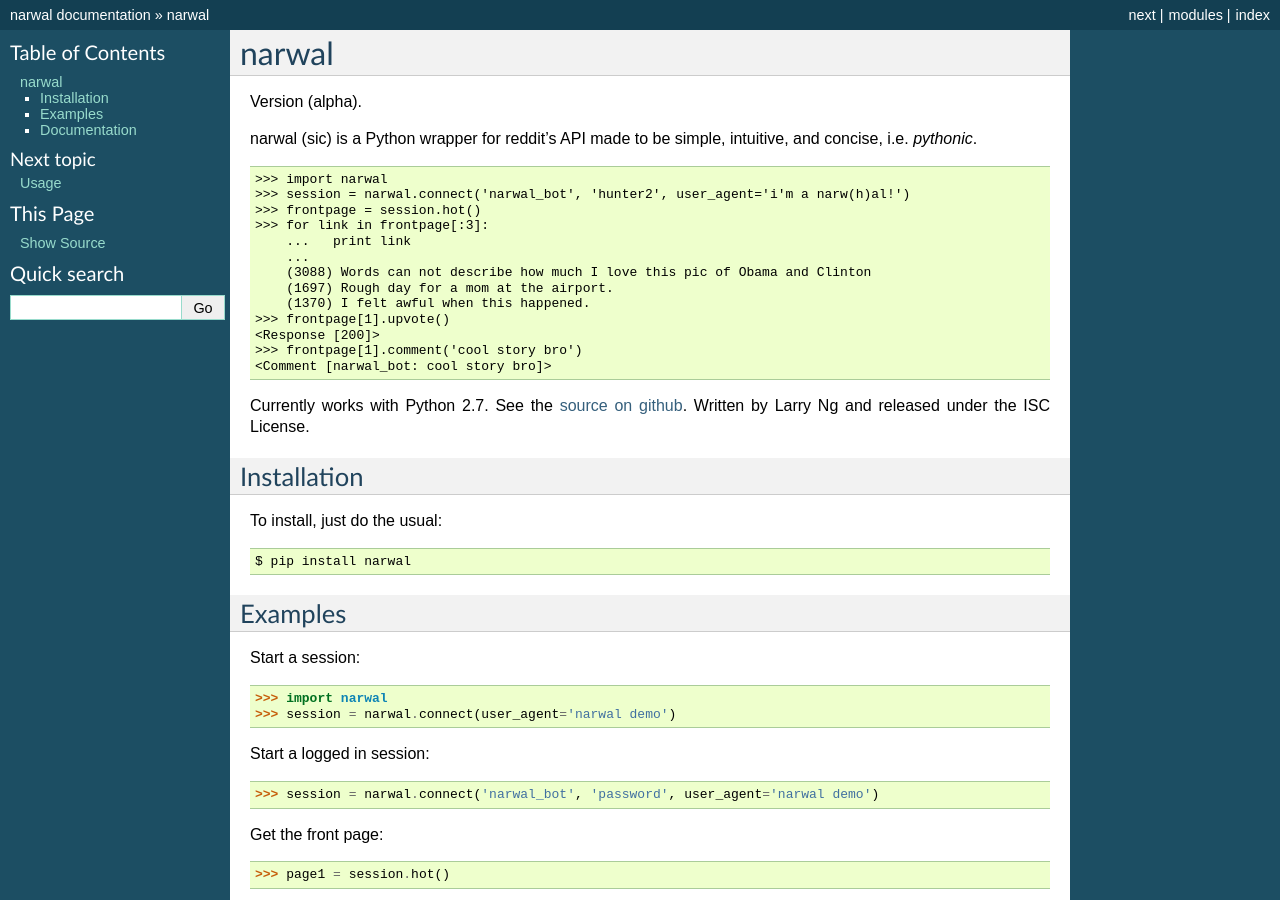
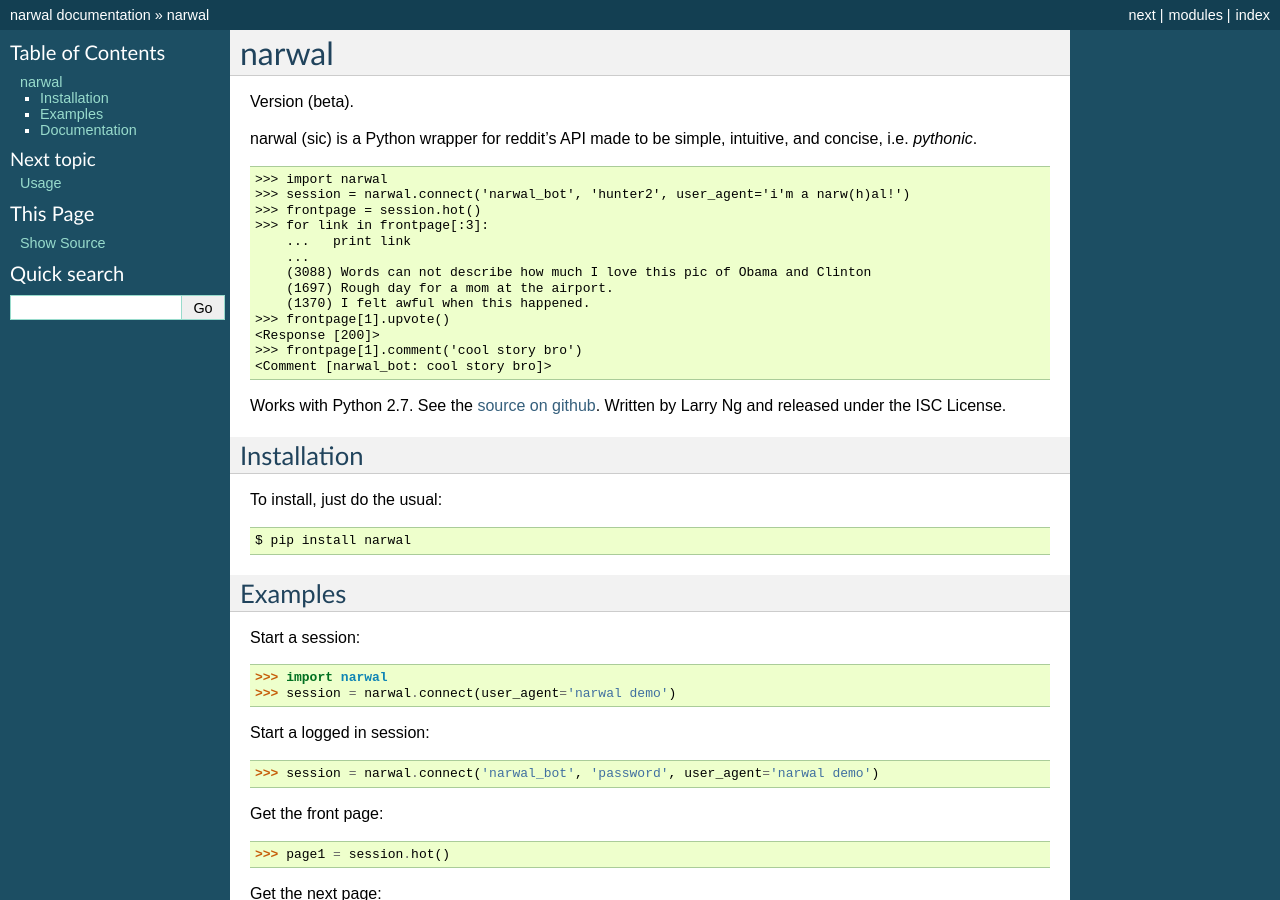
Before and after one commit to larryng/narwal, a Sphinx documentation site: the page built from docs/index.rst, in a window 1280 px wide and 900 px high. Built offline with Sphinx 7.4.7, drawn with Linux system fonts in a browser that asks for light colours; pages that are not in the unit, such as notebooks, are missing from menus; the version number could not be read and is left out.

Commit message:
alpha -> beta

```diff
--- a/docs/index.rst
+++ b/docs/index.rst
@@ -6,7 +6,7 @@
 narwal
 ======
 
-Version |version| (alpha).
+Version |version| (beta).
 
 narwal (sic) is a Python wrapper for reddit's API made to be simple, intuitive,
 and concise, i.e. *pythonic*. ::
@@ -25,7 +25,7 @@
     >>> frontpage[1].comment('cool story bro')
     <Comment [narwal_bot: cool story bro]>
 
-Currently works with Python 2.7.  See the
+Works with Python 2.7.  See the
 `source on github <https://github.com/larryng/narwal/>`_.  Written by Larry Ng
 and released under the ISC License.
 
```
